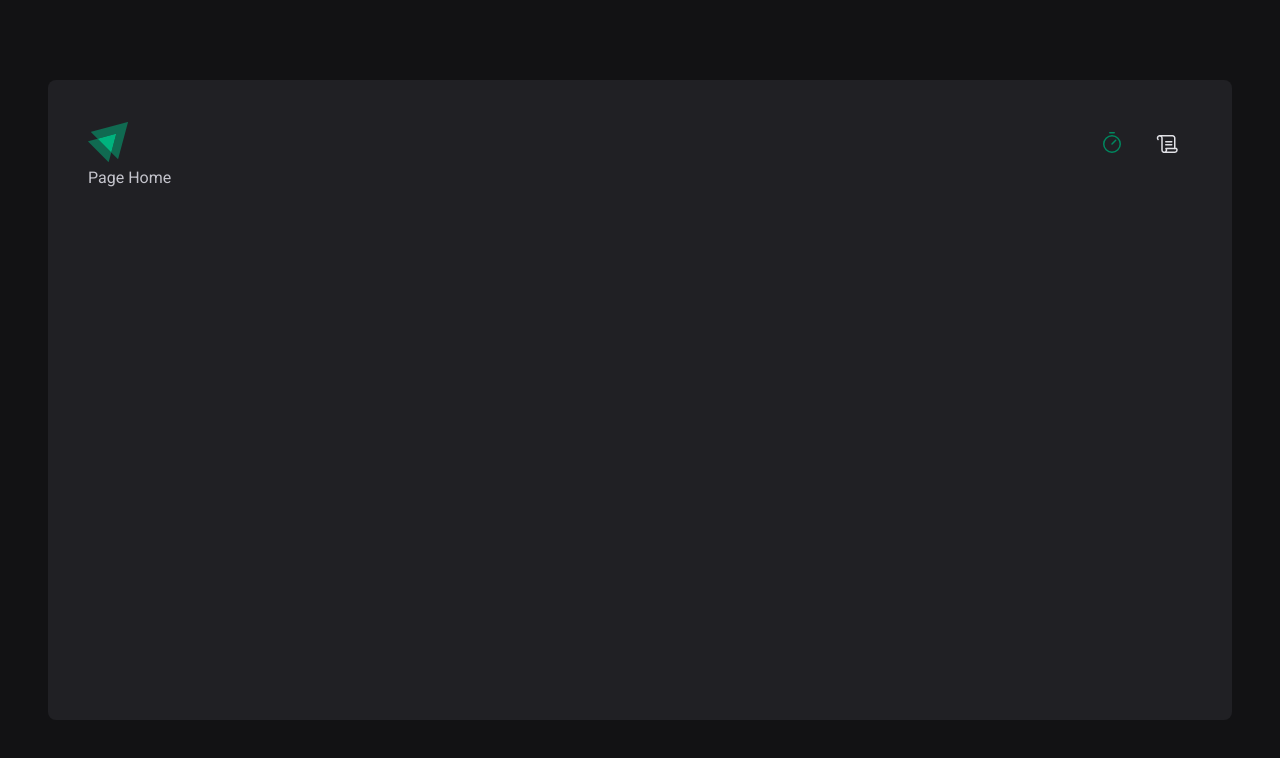
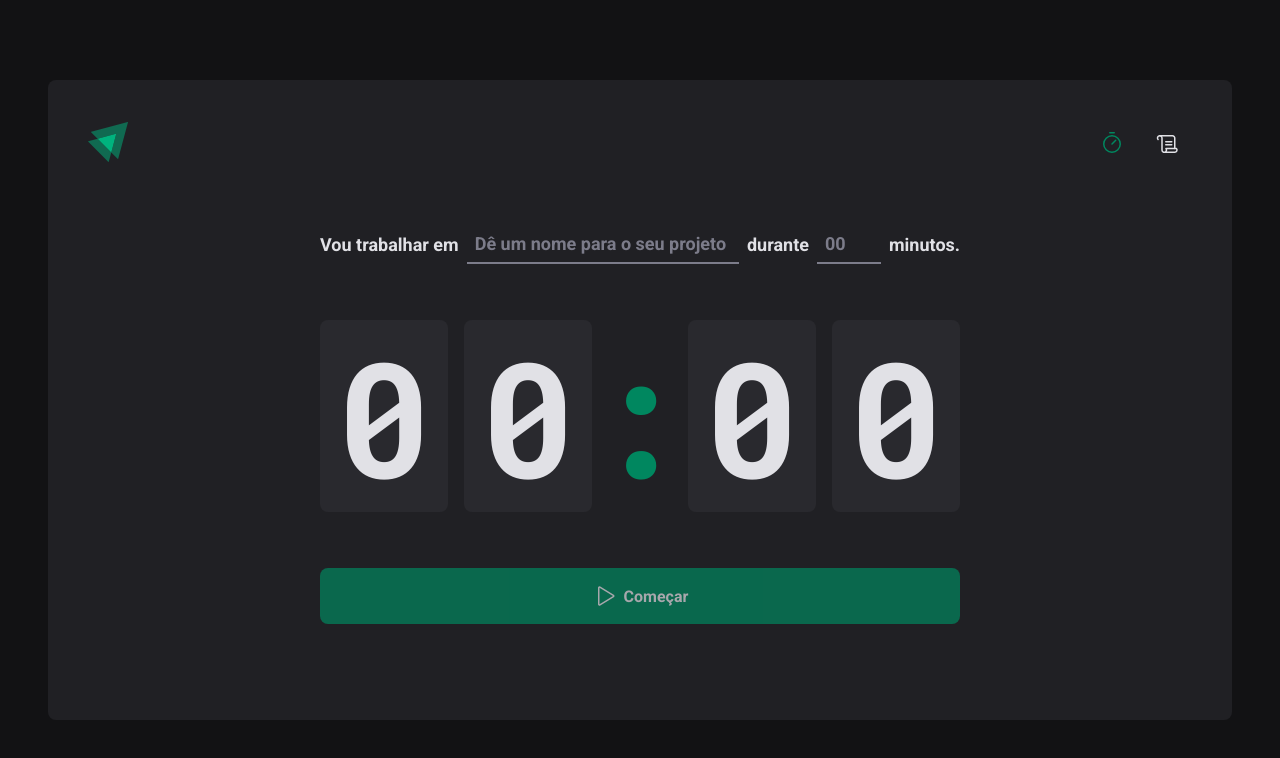
Before and after one commit to DevPedroHB/ignite-timer, a React (Vite) app: page / in a window 1280 px wide. Shown: the top 758 px of the page. Built offline with nearby package versions, Linux system fonts and the light colour scheme.

Commit message:
finished layout home

```diff
--- a/src/components/Header/styles.ts
+++ b/src/components/Header/styles.ts
@@ -4,9 +4,11 @@
   display: flex;
   align-items: center;
   justify-content: space-between;
+
   nav {
     display: flex;
     gap: 0.5rem;
+
     a {
       width: 3rem;
       height: 3rem;
@@ -16,9 +18,11 @@
       color: ${(props) => props.theme["gray-100"]};
       border-top: 3px solid transparent;
       border-bottom: 3px solid transparent;
+
       &:hover {
         border-bottom: 3px solid ${(props) => props.theme["green-500"]};
       }
+
       &.active {
         color: ${(props) => props.theme["green-500"]};
       }
--- a/src/pages/Home/index.tsx
+++ b/src/pages/Home/index.tsx
@@ -1,3 +1,54 @@
+import { Play } from "phosphor-react";
+import {
+  CountdownContainer,
+  FormContainer,
+  HomeContainer,
+  MinutesAmountInput,
+  Separator,
+  StartCountdownButton,
+  TaskInput,
+} from "./styles";
+
 export function Home() {
-  return <div>Page Home</div>;
+  return (
+    <HomeContainer>
+      <form>
+        <FormContainer>
+          <label htmlFor="task">Vou trabalhar em</label>
+          <TaskInput
+            id="task"
+            list="task-suggestions"
+            placeholder="Dê um nome para o seu projeto"
+          />
+          <datalist id="task-suggestions">
+            <option value="Projeto 1" />
+            <option value="Projeto 2" />
+            <option value="Projeto 3" />
+            <option value="Banana" />
+          </datalist>
+          <label htmlFor="minutesAmount">durante</label>
+          <MinutesAmountInput
+            type="number"
+            id="minutesAmount"
+            placeholder="00"
+            step={5}
+            min={5}
+            max={60}
+          />
+          <span>minutos.</span>
+        </FormContainer>
+        <CountdownContainer>
+          <span>0</span>
+          <span>0</span>
+          <Separator>:</Separator>
+          <span>0</span>
+          <span>0</span>
+        </CountdownContainer>
+        <StartCountdownButton disabled type="submit">
+          <Play size={24} />
+          Começar
+        </StartCountdownButton>
+      </form>
+    </HomeContainer>
+  );
 }
--- /dev/null
+++ b/src/pages/Home/styles.ts
@@ -0,0 +1,108 @@
+import styled from "styled-components";
+
+export const HomeContainer = styled.main`
+  flex: 1;
+  display: flex;
+  flex-direction: column;
+  align-items: center;
+  justify-content: center;
+
+  form {
+    display: flex;
+    flex-direction: column;
+    align-items: center;
+    gap: 3.5rem;
+  }
+`;
+
+export const FormContainer = styled.div`
+  width: 100%;
+  display: flex;
+  align-items: center;
+  justify-content: center;
+  gap: 0.5rem;
+  color: ${(props) => props.theme["gray-100"]};
+  font-size: 1.125rem;
+  font-weight: bold;
+  flex-wrap: wrap;
+`;
+
+const BaseInput = styled.input`
+  background: transparent;
+  height: 2.5rem;
+  border: 0;
+  border-bottom: 2px solid ${(props) => props.theme["gray-500"]};
+  font-weight: bold;
+  font-size: 1.125rem;
+  padding: 0 0.5rem;
+  color: ${(props) => props.theme["gray-100"]};
+
+  &:focus {
+    box-shadow: none;
+    border-color: ${(props) => props.theme["green-500"]};
+  }
+
+  &::placeholder {
+    color: ${(props) => props.theme["gray-500"]};
+  }
+`;
+
+export const TaskInput = styled(BaseInput)`
+  flex: 1;
+
+  &::-webkit-calendar-picker-indicator {
+    display: none !important;
+  }
+`;
+
+export const MinutesAmountInput = styled(BaseInput)`
+  width: 4rem;
+`;
+
+export const CountdownContainer = styled.div`
+  font-family: "Roboto Mono", monospace;
+  font-size: 10rem;
+  line-height: 8rem;
+  color: ${(props) => props.theme["gray-100"]};
+  display: flex;
+  gap: 1rem;
+
+  span {
+    background: ${(props) => props.theme["gray-700"]};
+    padding: 2rem 1rem;
+    border-radius: 8px;
+  }
+`;
+
+export const StartCountdownButton = styled.button`
+  width: 100%;
+  border: 0;
+  padding: 1rem;
+  border-radius: 8px;
+  display: flex;
+  align-items: center;
+  justify-content: center;
+  gap: 0.5rem;
+  font-weight: bold;
+  cursor: pointer;
+  background: ${(props) => props.theme["green-500"]};
+  color: ${(props) => props.theme["gray-100"]};
+
+  &:disabled {
+    opacity: 0.7;
+    cursor: not-allowed;
+  }
+
+  &:not(:disabled):hover {
+    background: ${(props) => props.theme["green-700"]};
+  }
+`;
+
+export const Separator = styled.div`
+  padding: 2rem 0;
+  color: ${(props) => props.theme["green-500"]};
+  width: 4rem;
+  overflow: hidden;
+  display: flex;
+  justify-content: center;
+`;
--- a/src/styles/global.ts
+++ b/src/styles/global.ts
@@ -15,6 +15,7 @@
   body {
     background: ${(props) => props.theme["gray-900"]};
     color: ${(props) => props.theme["gray-300"]};
+    -webkit-font-smoothing: antialiased;
   }
 
   body, input, textarea, button {
```
